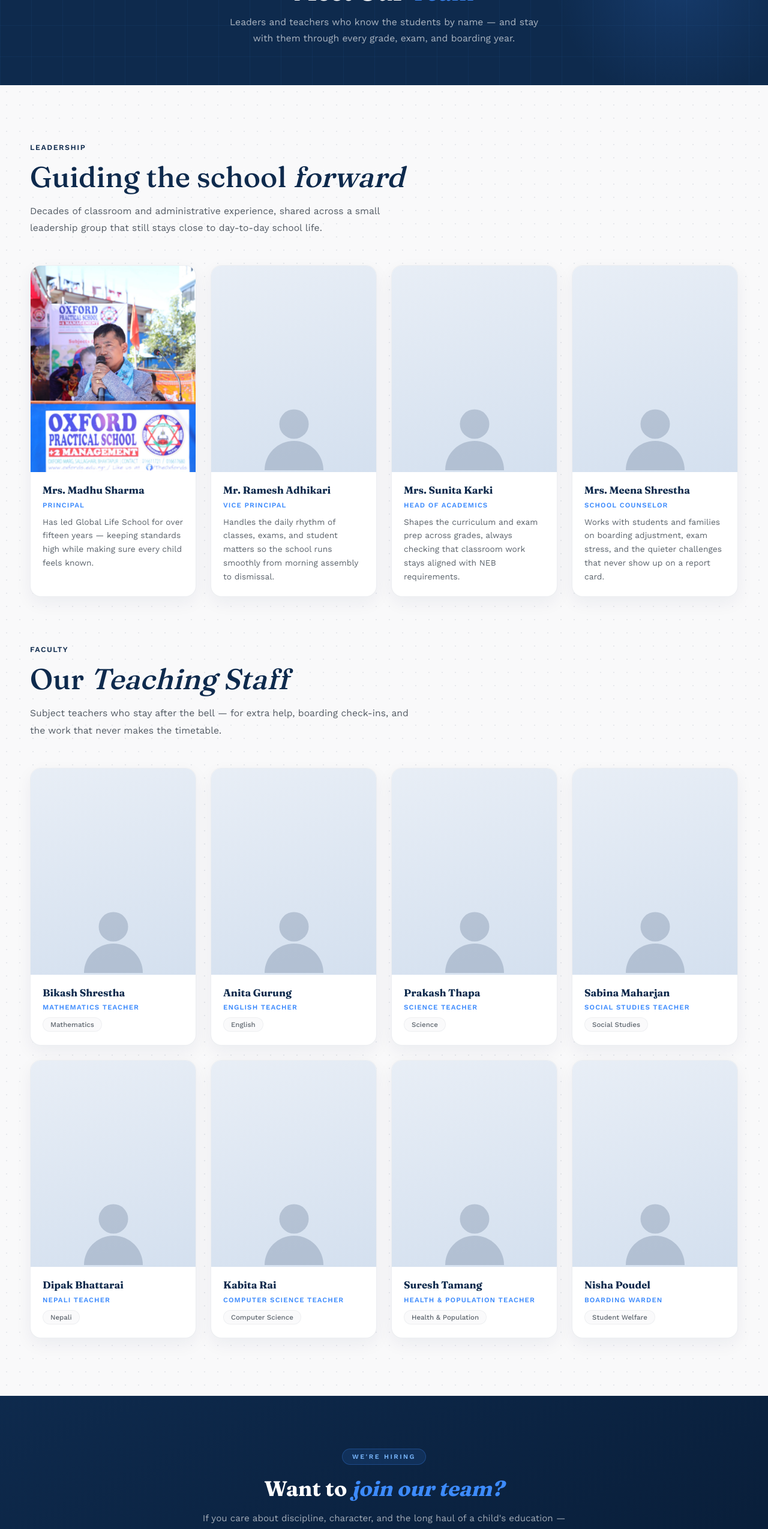
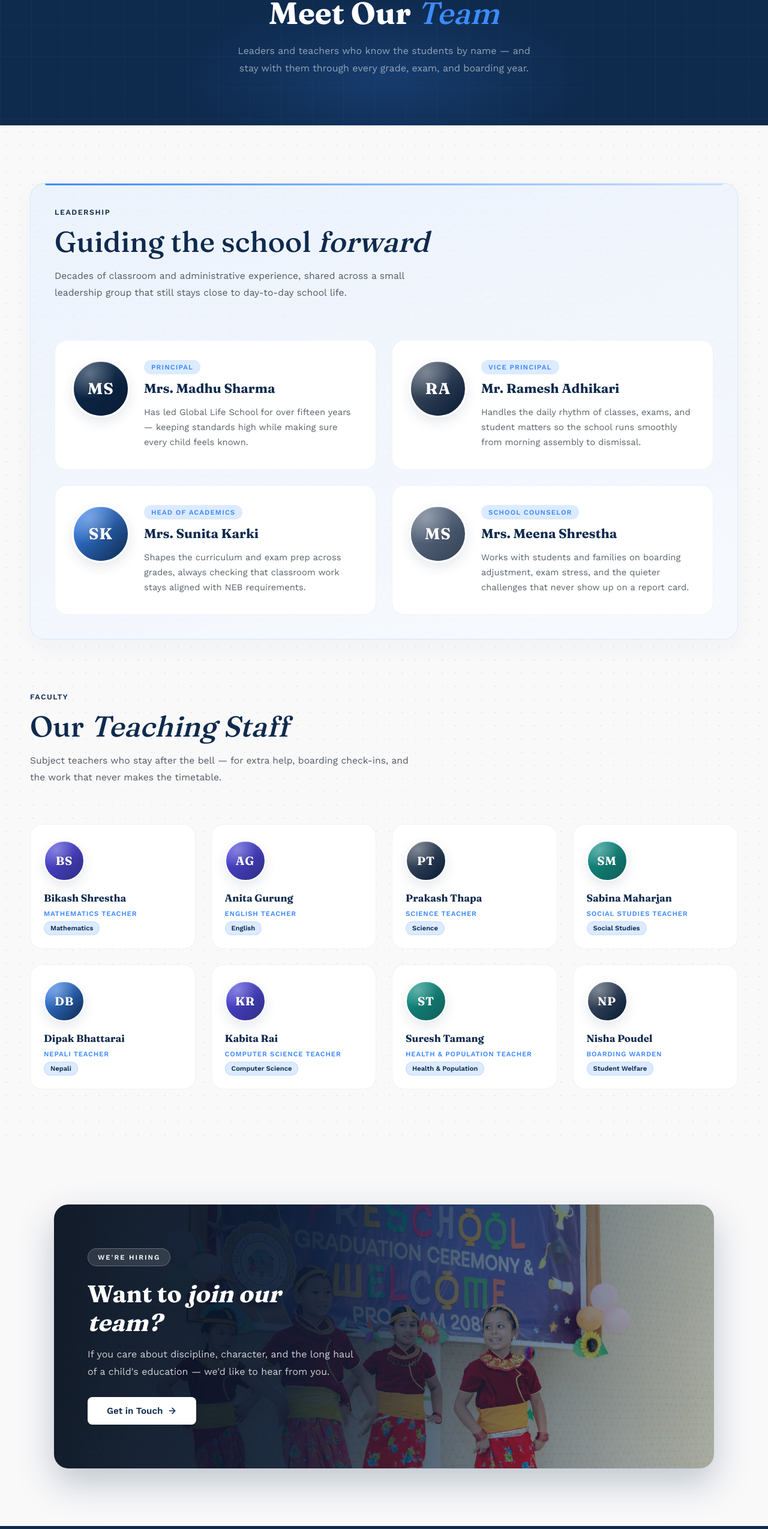
Before and after one commit to swikar-napit/globallife-web, a React (Vite) app: page /team in a window 1280 px wide. Shown: the part 234-2783 px from the top of the page at 60% size. Built offline with nearby package versions, Linux system fonts and the light colour scheme.

Commit message:
new team sec

```diff
--- a/src/pages/Team.css
+++ b/src/pages/Team.css
@@ -7,12 +7,12 @@
    ================================================ */
 
 /* ==========================================
-   HERO
-========================================== */
+   HERO SECTION
+   ========================================== */
 .tm-hero {
   position: relative;
   background: var(--navy);
-  padding: 56px 48px 64px;
+  padding: 72px 48px 80px;
   display: flex;
   flex-direction: column;
   align-items: center;
@@ -33,12 +33,12 @@
 
 .tm-hero-glow {
   position: absolute;
-  top: -80px;
-  right: -60px;
-  width: 420px;
-  height: 420px;
-  border-radius: 50%;
-  background: radial-gradient(circle, rgba(61, 139, 253, 0.18) 0%, transparent 70%);
+  bottom: -60px;
+  left: 50%;
+  transform: translateX(-50%);
+  width: 720px;
+  height: 280px;
+  background: radial-gradient(ellipse, rgba(61, 139, 253, 0.18) 0%, transparent 68%);
   pointer-events: none;
 }
 
@@ -56,13 +56,13 @@
   font-size: 0.75rem;
   color: rgba(255, 255, 255, 0.38);
   font-weight: 500;
-  margin-bottom: 16px;
+  margin-bottom: 24px;
 }
 
 .tm-breadcrumb a {
   color: rgba(255, 255, 255, 0.38);
   text-decoration: none;
-  transition: color 0.2s;
+  transition: color 0.2s ease;
 }
 
 .tm-breadcrumb a:hover {
@@ -94,7 +94,7 @@
   text-transform: uppercase;
   padding: 6px 16px;
   border-radius: 20px;
-  margin-bottom: 16px;
+  margin-bottom: 22px;
 }
 
 .tm-hero-eyebrow-dot {
@@ -107,11 +107,11 @@
 
 .tm-hero-title {
   font-family: 'Fraunces', serif;
-  font-size: clamp(1.7rem, 3.4vw, 2.5rem);
+  font-size: clamp(2rem, 4.5vw, 3.2rem);
   font-weight: 700;
-  line-height: 1.18;
+  line-height: 1.15;
   color: #fff;
-  margin-bottom: 14px;
+  margin-bottom: 18px;
 }
 
 .tm-hero-title em {
@@ -121,16 +121,16 @@
 }
 
 .tm-hero-sub {
-  font-size: clamp(0.88rem, 0.82rem + 0.2vw, 1rem);
-  line-height: 1.7;
-  color: rgba(255, 255, 255, 0.65);
+  font-size: 1rem;
+  line-height: 1.85;
+  color: rgba(255, 255, 255, 0.55);
   max-width: 520px;
   margin: 0 auto;
 }
 
 /* ==========================================
-   SECTION INTRO
-========================================== */
+   SECTION & GENERAL LAYOUT
+   ========================================== */
 .tm-section {
   position: relative;
   background: var(--page-bg);
@@ -146,7 +146,7 @@
 
 .tm-intro {
   max-width: 640px;
-  margin: 0 0 clamp(36px, 4.5vw, 48px);
+  margin: 0 0 clamp(44px, 6vw, 64px);
 }
 
 .tm-eyebrow {
@@ -182,217 +182,318 @@
 }
 
 /* ==========================================
-   SHARED TEAM CARDS
-========================================== */
+   TEAM MEMBER AVATARS
+   ========================================== */
+.tm-avatar {
+  position: relative;
+  display: grid;
+  place-items: center;
+  border-radius: 50%;
+  flex-shrink: 0;
+  overflow: hidden;
+  border: 2px solid #ffffff;
+  box-shadow:
+    inset 0 1px 0 rgba(255, 255, 255, 0.2),
+    0 8px 20px rgba(14, 42, 77, 0.1);
+}
+
+.tm-avatar--md {
+  width: 68px;
+  height: 68px;
+}
+
+.tm-avatar--lg {
+  width: 96px;
+  height: 96px;
+}
+
+.tm-avatar-shine {
+  position: absolute;
+  inset: 0;
+  background:
+    radial-gradient(circle at 30% 22%, rgba(255, 255, 255, 0.3) 0%, transparent 45%),
+    linear-gradient(160deg, rgba(255, 255, 255, 0.1) 0%, transparent 55%);
+  pointer-events: none;
+}
+
+.tm-avatar-initials {
+  position: relative;
+  z-index: 1;
+  font-family: 'Fraunces', serif;
+  font-weight: 700;
+  letter-spacing: 0.04em;
+  color: #fff;
+  line-height: 1;
+  text-shadow: 0 1px 2px rgba(8, 28, 54, 0.2);
+}
+
+.tm-avatar--md .tm-avatar-initials {
+  font-size: 1.22rem;
+}
+
+.tm-avatar--lg .tm-avatar-initials {
+  font-size: 1.65rem;
+}
+
+.tm-avatar--navy {
+  background: linear-gradient(135deg, var(--navy) 0%, var(--navy-deep) 100%);
+}
+
+.tm-avatar--blue {
+  background: linear-gradient(135deg, var(--blue-accent) 0%, var(--navy) 100%);
+}
+
+.tm-avatar--slate {
+  background: linear-gradient(135deg, #4A5568 0%, var(--navy-deep) 100%);
+}
+
+.tm-avatar--teal {
+  background: linear-gradient(135deg, #0D9488 0%, #115E59 100%);
+}
+
+.tm-avatar--indigo {
+  background: linear-gradient(135deg, #4F46E5 0%, #312E81 100%);
+}
+
+.tm-avatar--steel {
+  background: linear-gradient(135deg, #64748B 0%, #334155 100%);
+}
+
+/* ==========================================
+   CARDS & GRIDS
+   ========================================== */
 .tm-grid {
   display: grid;
-  gap: clamp(18px, 2.4vw, 24px);
+  gap: clamp(18px, 2.4vw, 26px);
+}
+
+.tm-card {
+  position: relative;
+  display: flex;
+  background: #ffffff;
+  border-radius: 20px;
+  border: 1px solid rgba(14, 42, 77, 0.06);
+  overflow: hidden;
+  transition:
+    transform 0.4s cubic-bezier(0.16, 1, 0.3, 1),
+    box-shadow 0.4s cubic-bezier(0.16, 1, 0.3, 1),
+    border-color 0.3s ease;
+}
+
+.tm-card::before {
+  content: "";
+  position: absolute;
+  top: 0;
+  left: 0;
+  width: 0%;
+  height: 3px;
+  background: linear-gradient(90deg, var(--blue-accent), var(--blue-soft));
+  transition: width 0.35s ease;
+  z-index: 5;
+}
+
+.tm-card:hover {
+  transform: translateY(-6px);
+  border-color: rgba(61, 139, 253, 0.25);
+  box-shadow: 0 16px 36px rgba(14, 42, 77, 0.08);
+}
+
+.tm-card:hover::before {
+  width: 100%;
+}
+
+.tm-card-body {
+  display: flex;
+  flex-direction: column;
+  align-items: flex-start;
+  min-width: 0;
+}
+
+.tm-card-name {
+  font-family: 'Fraunces', serif;
+  font-weight: 700;
+  color: var(--navy);
+  line-height: 1.25;
+}
+
+.tm-card-role {
+  font-weight: 700;
+  letter-spacing: 1.1px;
+  text-transform: uppercase;
+  color: var(--blue-accent);
+}
+
+.tm-card-bio {
+  font-size: 0.9rem;
+  line-height: 1.7;
+  color: var(--charcoal);
+  opacity: 0.72;
+}
+
+/* ==========================================
+   LEADERSHIP BLOCK
+   ========================================== */
+.tm-leadership-block {
+  position: relative;
+  background: linear-gradient(165deg, rgba(220, 235, 255, 0.45) 0%, rgba(246, 249, 254, 0.8) 100%);
+  border: 1px solid rgba(61, 139, 253, 0.12);
+  border-radius: 24px;
+  padding: clamp(24px, 4vw, 40px);
+  margin-bottom: clamp(56px, 7vw, 88px);
+  box-shadow: 0 12px 36px rgba(14, 42, 77, 0.04);
+}
+
+.tm-leadership-block::before {
+  content: "";
+  position: absolute;
+  top: 0;
+  left: 24px;
+  right: 24px;
+  height: 3px;
+  border-radius: 0 0 4px 4px;
+  background: linear-gradient(90deg, var(--blue-accent), rgba(61, 139, 253, 0.2));
+  pointer-events: none;
 }
 
 .tm-grid--leadership {
-  grid-template-columns: repeat(4, 1fr);
-  margin-bottom: clamp(56px, 7vw, 80px);
+  grid-template-columns: repeat(2, 1fr);
+}
+
+.tm-card--leadership {
+  flex-direction: row;
+  align-items: flex-start;
+  padding: 32px 28px;
+  gap: 24px;
+  min-height: 100%;
+}
+
+.tm-card--leadership .tm-avatar {
+  border-width: 3px;
+}
+
+.tm-card--leadership .tm-card-body {
+  flex: 1;
+  gap: 8px;
+}
+
+.tm-card--leadership .tm-card-role {
+  font-size: 0.72rem;
+  background: var(--blue-soft);
+  padding: 5px 12px;
+  border-radius: 999px;
+}
+
+.tm-card--leadership .tm-card-name {
+  font-size: 1.35rem;
+  margin: 2px 0 6px 0;
+}
+
+.tm-card--leadership .tm-card-bio {
+  font-size: 0.92rem;
+}
+
+/* ==========================================
+   FACULTY BLOCK
+   ========================================== */
+.tm-faculty-block {
+  margin-top: 8px;
 }
 
 .tm-grid--faculty {
   grid-template-columns: repeat(4, 1fr);
 }
 
-.tm-card {
-  display: flex;
+.tm-card--faculty {
   flex-direction: column;
-  background: #fff;
-  border-radius: 18px;
-  overflow: hidden;
-  border: 1px solid rgba(14, 42, 77, 0.08);
-  box-shadow: 0 10px 28px rgba(14, 42, 77, 0.06);
-  transition: transform 0.3s cubic-bezier(0.22, 1, 0.36, 1), box-shadow 0.3s ease;
+  align-items: flex-start;
+  padding: 26px 22px 22px;
+  gap: 18px;
+  min-height: 100%;
 }
 
-.tm-card:hover {
-  transform: translateY(-5px);
-  box-shadow: 0 18px 40px rgba(14, 42, 77, 0.12);
+.tm-card--faculty .tm-card-body {
+  flex: 1;
+  width: 100%;
+  gap: 6px;
 }
 
-.tm-card-photo {
-  position: relative;
-  aspect-ratio: 4 / 5;
-  background: linear-gradient(165deg, #e8eef6 0%, #d4e0ef 100%);
-  overflow: hidden;
+.tm-card--faculty .tm-card-name {
+  font-size: 1.05rem;
+  margin-bottom: 2px;
 }
 
-.tm-card-photo img {
-  width: 100%;
-  height: 100%;
-  object-fit: cover;
-  object-position: center 12%;
-  display: block;
+.tm-card--faculty .tm-card-role {
+  font-size: 0.72rem;
+  font-weight: 600;
+  letter-spacing: 0.8px;
 }
 
-.tm-card-photo--placeholder {
-  display: flex;
-  align-items: flex-end;
-  justify-content: center;
-  color: rgba(14, 42, 77, 0.18);
+.tm-card--faculty .tm-card-subject {
+  margin-top: auto;
+  font-size: 0.7rem;
+  font-weight: 600;
+  color: var(--navy);
+  background: var(--blue-soft);
+  border: 1px solid rgba(61, 139, 253, 0.15);
+  padding: 4px 10px;
+  border-radius: 999px;
+  align-self: flex-start;
 }
 
-.tm-card-silhouette {
-  width: 58%;
-  max-width: 140px;
-  height: auto;
-  margin-bottom: -4%;
+/* ==========================================
+   CTA ANIMATIONS
+   ========================================== */
+.cta-btn-primary svg {
+  transition: transform 0.2s ease;
 }
 
-.tm-card-body {
-  display: flex;
-  flex-direction: column;
-  align-items: flex-start;
-  padding: 20px 20px 22px;
-  flex: 1;
+.cta-btn-primary:hover svg {
+  transform: translateX(4px);
 }
 
-.tm-card-name {
-  font-family: 'Fraunces', serif;
-  font-size: 1.05rem;
-  font-weight: 700;
-  color: var(--navy);
-  line-height: 1.3;
-  margin-bottom: 6px;
-}
-
-.tm-card-role {
-  font-size: 0.72rem;
-  font-weight: 700;
-  letter-spacing: 1.1px;
-  text-transform: uppercase;
-  color: var(--blue-accent);
-  margin-bottom: 10px;
-}
-
-.tm-card-bio {
-  font-size: 0.86rem;
-  line-height: 1.65;
-  color: var(--charcoal);
-  opacity: 0.72;
-  margin: 0;
-}
-
-.tm-card-subject {
-  display: inline-flex;
-  margin-top: auto;
-  font-size: 0.72rem;
-  font-weight: 500;
-  color: var(--charcoal);
-  opacity: 0.7;
-  background: var(--page-bg);
-  border: 1px solid rgba(14, 42, 77, 0.08);
-  padding: 4px 12px;
-  border-radius: 999px;
-}
-
+/* ==========================================
+   RESPONSIVE DESIGN
+   ========================================== */
 @media (max-width: 1100px) {
-  .tm-grid--leadership,
   .tm-grid--faculty {
     grid-template-columns: repeat(3, 1fr);
   }
 }
 
-@media (max-width: 800px) {
-  .tm-grid--leadership,
+@media (max-width: 900px) {
+  .tm-grid--leadership {
+    grid-template-columns: 1fr;
+    gap: 20px;
+  }
+
+  .tm-card--leadership {
+    padding: 28px 24px;
+    gap: 20px;
+  }
+}
+
+@media (max-width: 768px) {
   .tm-grid--faculty {
     grid-template-columns: repeat(2, 1fr);
   }
 }
 
-@media (max-width: 520px) {
-  .tm-grid--leadership,
+@media (max-width: 560px) {
   .tm-grid--faculty {
     grid-template-columns: 1fr;
   }
 
-  .tm-card-photo {
-    aspect-ratio: 5 / 4;
+  .tm-card--leadership {
+    flex-direction: column;
+    align-items: flex-start;
+  }
+
+  .tm-avatar--lg {
+    width: 80px;
+    height: 80px;
+  }
+
+  .tm-avatar--lg .tm-avatar-initials {
+    font-size: 1.45rem;
   }
 }
-
-/* ==========================================
-   JOIN CTA
-========================================== */
-.tm-join-section {
-  background: linear-gradient(155deg, var(--navy) 0%, var(--navy-deep) 100%);
-  padding: clamp(56px, 7.5vw, 88px) clamp(24px, 5vw, 48px);
-  text-align: center;
-}
-
-.tm-join-inner {
-  max-width: 620px;
-  margin: 0 auto;
-}
-
-.tm-join-eyebrow {
-  display: inline-flex;
-  align-items: center;
-  gap: 8px;
-  background: rgba(61, 139, 253, 0.12);
-  border: 1px solid rgba(61, 139, 253, 0.28);
-  color: #7ab8ff;
-  font-size: 0.68rem;
-  font-weight: 600;
-  letter-spacing: 2.5px;
-  text-transform: uppercase;
-  padding: 6px 16px;
-  border-radius: 20px;
-  margin-bottom: 18px;
-}
-
-.tm-join-heading {
-  font-family: 'Fraunces', serif;
-  font-size: clamp(1.6rem, 1.2rem + 1.8vw, 2.2rem);
-  font-weight: 600;
-  color: #fff;
-  line-height: 1.25;
-  margin-bottom: 14px;
-}
-
-.tm-join-heading em {
-  font-style: italic;
-  color: var(--blue-accent);
-}
-
-.tm-join-text {
-  font-size: 0.95rem;
-  line-height: 1.75;
-  color: rgba(255, 255, 255, 0.62);
-  margin-bottom: 28px;
-}
-
-.tm-join-btn {
-  display: inline-flex;
-  align-items: center;
-  gap: 9px;
-  background: var(--blue-accent);
-  color: #081C36;
-  font-family: 'Work Sans', sans-serif;
-  font-weight: 700;
-  font-size: 0.9rem;
-  padding: 13px 28px;
-  border-radius: 10px;
-  text-decoration: none;
-  transition: transform 0.2s ease, box-shadow 0.2s ease, filter 0.2s ease;
-}
-
-.tm-join-btn svg {
-  width: 16px;
-  height: 16px;
-  transition: transform 0.2s ease;
-}
-
-.tm-join-btn:hover {
-  filter: brightness(1.08);
-  transform: translateY(-2px);
-  box-shadow: 0 14px 30px rgba(61, 139, 253, 0.4);
-}
-
-.tm-join-btn:hover svg {
-  transform: translateX(3px);
-}
--- a/src/pages/Team.jsx
+++ b/src/pages/Team.jsx
@@ -1,37 +1,62 @@
 import { Link } from "react-router"
 import "./Team.css"
-import principalPhoto from "../assets/principal.jpg"
+import ctaPhoto from "../assets/global1.jpg"
 
-function PhotoSlot({ name, photo }) {
-  if (photo) {
+const AVATAR_TONES = ["navy", "blue", "slate", "teal", "indigo", "steel"]
+
+function getInitials(name) {
+  return name
+    .split(" ")
+    .filter((part) => !/^(Mrs?|Ms|Dr)\.?$/i.test(part))
+    .slice(0, 2)
+    .map((part) => part[0])
+    .join("")
+    .toUpperCase()
+}
+
+function getTone(name) {
+  let hash = 0
+  for (let i = 0; i < name.length; i++) {
+    hash = (hash + name.charCodeAt(i) * (i + 1)) % AVATAR_TONES.length
+  }
+  return AVATAR_TONES[hash]
+}
+
+function Avatar({ name, size = "md" }) {
+  const initials = getInitials(name)
+  const tone = getTone(name)
+
   return (
-      <div className="tm-card-photo">
-        <img src={photo} alt={name} />
+    <div
+      className={`tm-avatar tm-avatar--${size} tm-avatar--${tone}`}
+      aria-hidden="true"
+    >
+      <span className="tm-avatar-shine"></span>
+      <span className="tm-avatar-initials">{initials}</span>
     </div>
   )
 }
 
+function LeadershipCard({ person }) {
   return (
-    <div className="tm-card-photo tm-card-photo--placeholder" aria-hidden="true">
-      <svg className="tm-card-silhouette" viewBox="0 0 80 80" fill="none">
-        <circle cx="40" cy="28" r="14" fill="currentColor" />
-        <path
-          d="M12 72c0-15.5 12.5-28 28-28s28 12.5 28 28"
-          fill="currentColor"
-        />
-      </svg>
+    <article className="tm-card tm-card--leadership">
+      <Avatar name={person.name} size="lg" />
+      <div className="tm-card-body">
+        <span className="tm-card-role">{person.role}</span>
+        <h3 className="tm-card-name">{person.name}</h3>
+        {person.bio ? <p className="tm-card-bio">{person.bio}</p> : null}
       </div>
+    </article>
   )
 }
 
-function TeamCard({ person }) {
+function FacultyCard({ person }) {
   return (
-    <article className="tm-card">
-      <PhotoSlot name={person.name} photo={person.photo} />
+    <article className="tm-card tm-card--faculty">
+      <Avatar name={person.name} size="md" />
       <div className="tm-card-body">
         <h3 className="tm-card-name">{person.name}</h3>
         <span className="tm-card-role">{person.role}</span>
-        {person.bio ? <p className="tm-card-bio">{person.bio}</p> : null}
         {person.subject ? (
           <span className="tm-card-subject">{person.subject}</span>
         ) : null}
@@ -44,7 +69,6 @@ const leadership = [
   {
     name: "Mrs. Madhu Sharma",
     role: "Principal",
-    photo: principalPhoto,
     bio: "Has led Global Life School for over fifteen years — keeping standards high while making sure every child feels known.",
   },
   {
@@ -103,6 +127,7 @@ function Team() {
 
       <section className="tm-section">
         <div className="tm-inner">
+          <div className="tm-leadership-block">
             <div className="tm-intro">
               <span className="tm-eyebrow">Leadership</span>
               <h2 className="tm-heading">
@@ -117,10 +142,12 @@ function Team() {
 
             <div className="tm-grid tm-grid--leadership">
               {leadership.map((person) => (
-              <TeamCard key={person.name} person={person} />
+                <LeadershipCard key={person.name} person={person} />
               ))}
             </div>
+          </div>
 
+          <div className="tm-faculty-block">
             <div className="tm-intro">
               <span className="tm-eyebrow">Faculty</span>
               <h2 className="tm-heading">
@@ -134,29 +161,34 @@ function Team() {
 
             <div className="tm-grid tm-grid--faculty">
               {faculty.map((person) => (
-              <TeamCard key={person.name} person={person} />
+                <FacultyCard key={person.name} person={person} />
               ))}
+            </div>
           </div>
         </div>
       </section>
 
-      <section className="tm-join-section">
-        <div className="tm-join-inner">
-          <span className="tm-join-eyebrow">We're Hiring</span>
-          <h2 className="tm-join-heading">
-            Want to <em>join our team?</em>
-          </h2>
-          <p className="tm-join-text">
+      <section className="cta-section">
+        <div className="cta-card">
+          <div className="cta-photo" style={{ backgroundImage: `url(${ctaPhoto})` }} aria-hidden="true" />
+          <div className="cta-overlay" aria-hidden="true" />
+          <div className="cta-content">
+            <span className="cta-eyebrow">We're Hiring</span>
+            <h2 className="cta-heading">Want to <em>join our team?</em></h2>
+            <p className="cta-text">
               If you care about discipline, character, and the long haul of
               a child's education — we'd like to hear from you.
             </p>
-          <Link to="/contact" className="tm-join-btn">
+            <div className="cta-actions" style={{ marginTop: "28px" }}>
+              <Link to="/contact" className="cta-btn-primary">
                 Get in Touch
-            <svg viewBox="0 0 24 24" fill="none" stroke="currentColor" strokeWidth="2.3" strokeLinecap="round" strokeLinejoin="round">
+                <svg viewBox="0 0 24 24" fill="none" stroke="currentColor" strokeWidth="2.3" strokeLinecap="round" strokeLinejoin="round" style={{ width: "16px", height: "16px", marginLeft: "8px" }}>
                   <line x1="5" y1="12" x2="19" y2="12" />
                   <polyline points="12 5 19 12 12 19" />
                 </svg>
               </Link>
+            </div>
+          </div>
         </div>
       </section>
     </>
```
Lines whose indentation alone changed are shown as unchanged.
